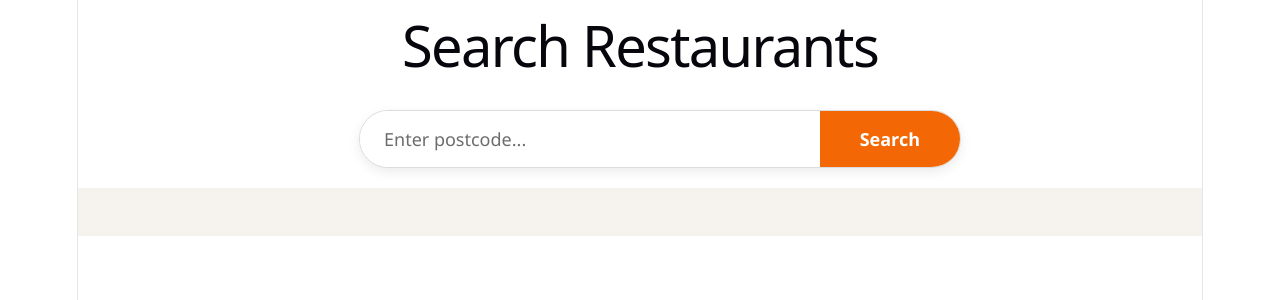
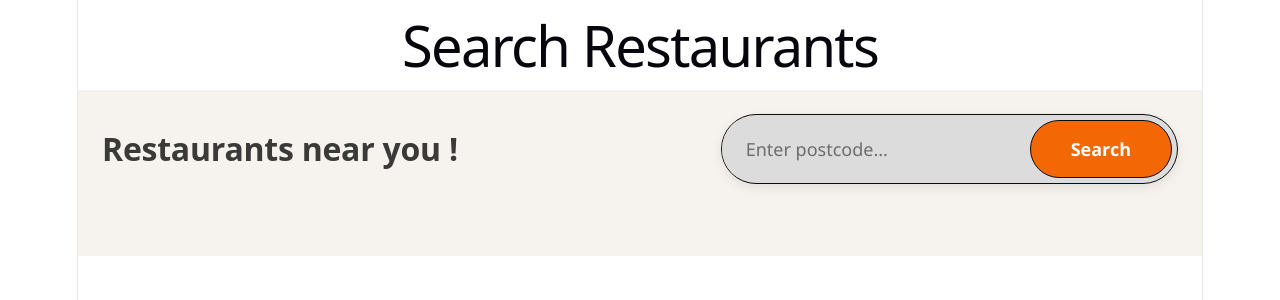
Before and after one commit to munasirkm/Jet, a React (Vite) app in the folder findFood/: page / in a window 1280 px wide. Shown: the top 300 px of the page. Built offline with nearby package versions, Linux system fonts and the light colour scheme.

Commit message:
fix: UI improvements seach bar

```diff
--- a/findFood/src/components/SearchBar/SearchBar.css
+++ b/findFood/src/components/SearchBar/SearchBar.css
@@ -1,22 +1,35 @@
 
 .search-bar-container {
     display: flex;
-    justify-content: center;
-    padding: 20px;
-    width: 100%;
+    justify-content: space-between;
+    align-items: center;
+    padding: 24px;
+    background-color: #f6f3ef;
+    gap: 20px;
+}
+
+.search-bar-title {
+    flex-shrink: 0;
+}
+
+.search-bar-title h2 {
+    margin: 0;
+    font-size: 32px;
+    font-weight: 700;
+    color: #3b3a39;
 }
 
 .search-bar-input-group {
     display: flex;
     align-items: center;
-    width: 100%;
-    max-width: 600px;
-    background-color: #fff;
-    border: 1px solid #dcdcdc;
+
+    background-color: #dcdcdc;
+    border: 1px solid #0c0c0c;
     border-radius: 100px;
     overflow: hidden;
     box-shadow: 0 4px 12px rgba(0, 0, 0, 0.08);
     transition: box-shadow 0.2s ease-in-out;
+    flex-shrink: 0;
 }
 
 
@@ -29,7 +42,8 @@
     font-weight: 500;
     font-family: 'Segoe UI', Tahoma, Geneva, Verdana, sans-serif;
     outline: none;
-    color: #dcdcdc;
+    background-color: #dcdcdc;
+    color: #6d6d6d;
 }
 
 .search-bar-input::placeholder {
@@ -37,16 +51,20 @@
 }
 
 .search-bar-button {
-    background-color: #f36805; /* Official Just Eat Orange */
+    background-color: #f36805;
     color: white;
-    border: none;
+    border: 1px solid #0c0c0c;
     padding: 16px 40px;
+    margin-top: 5px;
+    margin-bottom: 5px;
+    margin-right: 5px;
     font-size: 18px;
     font-weight: 700;
     font-family: 'Segoe UI', Tahoma, Geneva, Verdana, sans-serif;
     cursor: pointer;
     transition: background-color 0.2s ease;
     height: 100%;
+    border-radius: 100px;
 }
 
 .search-bar-button:hover {
--- a/findFood/src/components/SearchBar/SearchBar.jsx
+++ b/findFood/src/components/SearchBar/SearchBar.jsx
@@ -13,6 +13,9 @@ const SearchBar = ({ onSearch }) => {
 
     return (
         <form className="search-bar-container" onSubmit={handleSubmit}>
+            <div className="search-bar-title">
+                <h2><b>Restaurants </b>near you ! </h2>
+                </div>
             <div className="search-bar-input-group">
                 <input
                     type="text"
```
